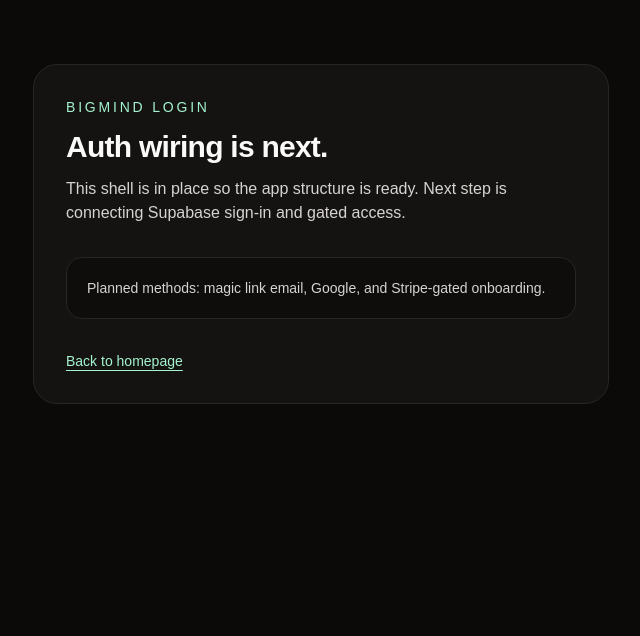
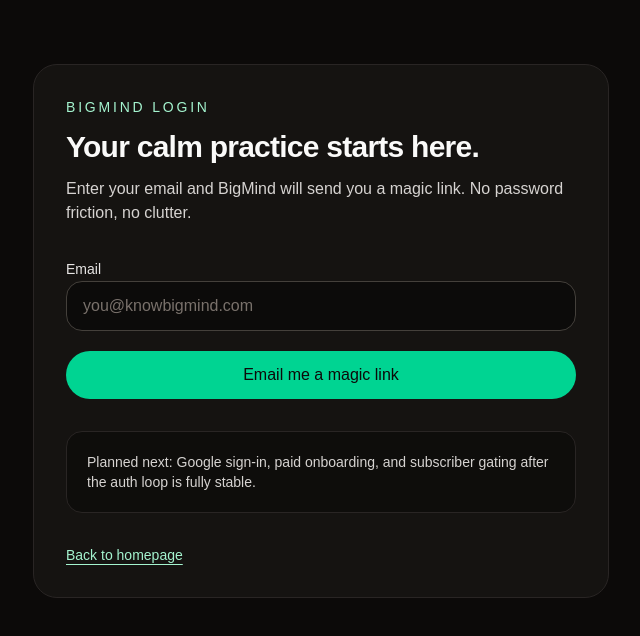
Before and after one commit to basho-kbm/bigmind, a Next.js app: page /login in a window 1280 px wide. Shown: the top 636 px of the page, without its empty margins (319-959 px from the left). Built offline with nearby package versions, Linux system fonts and the light colour scheme; no server answers.

Commit message:
Implement Supabase magic-link auth flow

```diff
--- a/src/app/(app)/app/layout.tsx
+++ b/src/app/(app)/app/layout.tsx
@@ -1,6 +1,8 @@
 import Link from "next/link";
 
 import { requireUser } from "@/lib/auth";
+
+import { SignOutForm } from "./sign-out-form";
 
 const appNav = [
   { href: "/app", label: "Dashboard" },
@@ -16,7 +18,7 @@
   return (
     <div className="min-h-screen bg-stone-950 text-stone-50">
       <div className="mx-auto grid min-h-screen max-w-7xl gap-8 px-6 py-8 lg:grid-cols-[240px_1fr]">
-        <aside className="rounded-3xl border border-stone-800 bg-stone-900/60 p-6">
+        <aside className="flex flex-col rounded-3xl border border-stone-800 bg-stone-900/60 p-6">
           <div className="space-y-2">
             <p className="text-sm uppercase tracking-[0.2em] text-emerald-200">BigMind</p>
             <h1 className="text-2xl font-semibold">Roshi-bot operator shell</h1>
@@ -33,6 +35,9 @@
               </Link>
             ))}
           </nav>
+          <div className="mt-auto pt-6">
+            <SignOutForm />
+          </div>
         </aside>
         <main className="rounded-3xl border border-stone-800 bg-stone-900/40 p-6 md:p-8">
           {children}
--- /dev/null
+++ b/src/app/(app)/app/sign-out-form.tsx
@@ -0,0 +1,14 @@
+import { signOut } from "@/app/login/actions";
+
+export function SignOutForm() {
+  return (
+    <form action={signOut}>
+      <button
+        type="submit"
+        className="w-full rounded-2xl border border-stone-700 px-4 py-3 text-left text-sm text-stone-200 transition hover:border-stone-500 hover:text-white"
+      >
+        Sign out
+      </button>
+    </form>
+  );
+}
--- /dev/null
+++ b/src/app/auth/confirm/route.ts
@@ -0,0 +1,24 @@
+import { type NextRequest, NextResponse } from "next/server";
+
+import { createSupabaseServerClient } from "@/lib/supabase/server";
+
+export async function GET(request: NextRequest) {
+  const requestUrl = new URL(request.url);
+  const tokenHash = requestUrl.searchParams.get("token_hash");
+  const type = requestUrl.searchParams.get("type");
+  const next = requestUrl.searchParams.get("next") ?? "/app";
+
+  if (tokenHash && type) {
+    const supabase = await createSupabaseServerClient();
+    const { error } = await supabase.auth.verifyOtp({
+      token_hash: tokenHash,
+      type: type as "email" | "recovery" | "invite" | "email_change",
+    });
+
+    if (!error) {
+      return NextResponse.redirect(new URL(next, requestUrl.origin));
+    }
+  }
+
+  return NextResponse.redirect(new URL("/login?error=auth-confirmation-failed", requestUrl.origin));
+}
--- /dev/null
+++ b/src/app/login/actions.ts
@@ -0,0 +1,61 @@
+"use server";
+
+import { headers } from "next/headers";
+import { redirect } from "next/navigation";
+import { z } from "zod";
+
+import { createSupabaseServerClient } from "@/lib/supabase/server";
+
+const loginSchema = z.object({
+  email: z.email("Enter a valid email address.").trim(),
+});
+
+export type LoginActionState = {
+  status: "idle" | "success" | "error";
+  message?: string;
+};
+
+export async function sendMagicLink(
+  _prevState: LoginActionState,
+  formData: FormData,
+): Promise<LoginActionState> {
+  const parsed = loginSchema.safeParse({
+    email: formData.get("email"),
+  });
+
+  if (!parsed.success) {
+    return {
+      status: "error",
+      message: parsed.error.issues[0]?.message ?? "Enter a valid email address.",
+    };
+  }
+
+  const supabase = await createSupabaseServerClient();
+  const headerStore = await headers();
+  const origin = headerStore.get("origin") ?? process.env.NEXT_PUBLIC_SITE_URL ?? "http://localhost:3000";
+
+  const { error } = await supabase.auth.signInWithOtp({
+    email: parsed.data.email,
+    options: {
+      emailRedirectTo: `${origin}/auth/confirm?next=/app`,
+    },
+  });
+
+  if (error) {
+    return {
+      status: "error",
+      message: error.message || "Could not send the magic link. Try again.",
+    };
+  }
+
+  return {
+    status: "success",
+    message: `Magic link sent to ${parsed.data.email}. Open it on this device to get into BigMind.`,
+  };
+}
+
+export async function signOut() {
+  const supabase = await createSupabaseServerClient();
+  await supabase.auth.signOut();
+  redirect("/");
+}
--- /dev/null
+++ b/src/app/login/login-form.tsx
@@ -0,0 +1,52 @@
+"use client";
+
+import { useActionState } from "react";
+
+import { sendMagicLink } from "./actions";
+
+const initialLoginActionState = {
+  status: "idle" as const,
+};
+
+export function LoginForm() {
+  const [state, action, pending] = useActionState(sendMagicLink, initialLoginActionState);
+
+  return (
+    <form action={action} className="space-y-5">
+      <div className="space-y-2">
+        <label htmlFor="email" className="text-sm font-medium text-stone-200">
+          Email
+        </label>
+        <input
+          id="email"
+          name="email"
+          type="email"
+          placeholder="you@knowbigmind.com"
+          autoComplete="email"
+          required
+          className="w-full rounded-2xl border border-stone-700 bg-stone-950/90 px-4 py-3 text-base text-stone-50 outline-none transition placeholder:text-stone-500 focus:border-emerald-400"
+        />
+      </div>
+
+      <button
+        type="submit"
+        disabled={pending}
+        className="w-full rounded-full bg-emerald-400 px-5 py-3 font-medium text-stone-950 transition hover:bg-emerald-300 disabled:cursor-not-allowed disabled:opacity-70"
+      >
+        {pending ? "Sending magic link..." : "Email me a magic link"}
+      </button>
+
+      {state.status !== "idle" && state.message ? (
+        <div
+          className={`rounded-2xl border px-4 py-3 text-sm ${
+            state.status === "success"
+              ? "border-emerald-400/30 bg-emerald-400/10 text-emerald-100"
+              : "border-rose-400/30 bg-rose-400/10 text-rose-100"
+          }`}
+        >
+          {state.message}
+        </div>
+      ) : null}
+    </form>
+  );
+}
--- a/src/app/login/page.tsx
+++ b/src/app/login/page.tsx
@@ -1,20 +1,36 @@
 import Link from "next/link";
+import { redirect } from "next/navigation";
 
-export default function LoginPage() {
+import { getCurrentUser } from "@/lib/auth";
+
+import { LoginForm } from "./login-form";
+
+export default async function LoginPage() {
+  const user = await getCurrentUser();
+
+  if (user) {
+    redirect("/app");
+  }
+
   return (
     <main className="min-h-screen bg-stone-950 px-6 py-16 text-stone-50">
       <div className="mx-auto flex max-w-xl flex-col gap-8 rounded-3xl border border-stone-800 bg-stone-900/60 p-8">
         <div className="space-y-3">
           <p className="text-sm uppercase tracking-[0.2em] text-emerald-200">BigMind login</p>
-          <h1 className="text-3xl font-semibold tracking-tight">Auth wiring is next.</h1>
+          <h1 className="text-3xl font-semibold tracking-tight">Your calm practice starts here.</h1>
           <p className="text-stone-300">
-            This shell is in place so the app structure is ready. Next step is connecting Supabase
-            sign-in and gated access.
+            Enter your email and BigMind will send you a magic link. No password friction,
+            no clutter.
           </p>
         </div>
+
+        <LoginForm />
+
         <div className="rounded-2xl border border-stone-800 bg-stone-950/70 p-5 text-sm text-stone-300">
-          Planned methods: magic link email, Google, and Stripe-gated onboarding.
+          Planned next: Google sign-in, paid onboarding, and subscriber gating after the auth loop
+          is fully stable.
         </div>
+
         <Link href="/" className="text-sm text-emerald-200 underline underline-offset-4">
           Back to homepage
         </Link>
```
Also changed, not shown: .learnings/ERRORS.md (added), .learnings/FEATURE_REQUESTS.md (added), .learnings/LEARNINGS.md (added).
